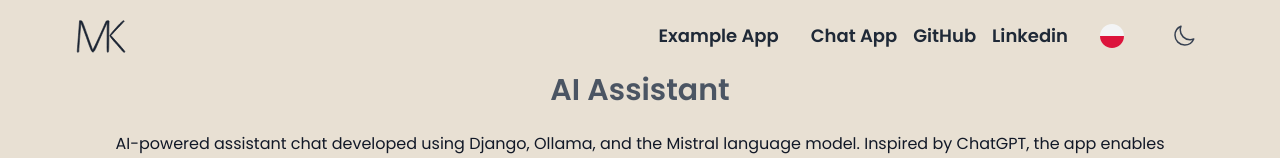
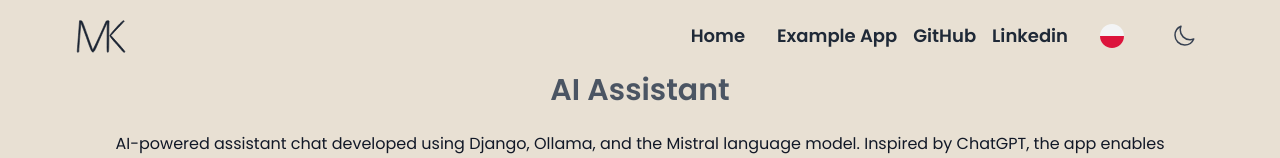
Before and after one commit to Karlos97/my-skills-overview, a React (Vite) app in the folder frontend/: page /chat in a window 1280 px wide. Shown: the top 158 px of the page. Built offline with nearby package versions, Linux system fonts and the light colour scheme.

Commit message:
Update visibility of the buttons

```diff
--- a/frontend/src/components/organisms/ChatForm/ChatForm.tsx
+++ b/frontend/src/components/organisms/ChatForm/ChatForm.tsx
@@ -33,7 +33,7 @@ const ChatForm = ({ onSend, loading }: ChatFormProps) => {
     >
       <div className="flex-grow">
         <Input
-          label={'Chat message'}
+          label={t('chat.chatLabel')}
           placeholder={t('chat.placeholder')}
           {...register('prompt')}
           error={errors.prompt}
--- a/frontend/src/components/organisms/Header/Header.tsx
+++ b/frontend/src/components/organisms/Header/Header.tsx
@@ -11,8 +11,6 @@ const Header = () => {
   const location = useLocation();
   const { t } = useTranslation();
 
-  const isSimpleAppPath = location.pathname === '/simple-app';
-
   return (
     <header className="sticky top-0 z-10 p-1 bg-custom-beige-500 dark:bg-custom-dark-500 transition-colors">
       <div className="flex justify-between items-center">
@@ -20,20 +18,23 @@ const Header = () => {
           <Logo />
         </Link>
         <nav className="flex items-center space-x-2 md:space-x-4 text-sm sm:text-base md:text-lg">
-          {isSimpleAppPath ? (
+          {location.pathname !== '/' && (
             <LinkButton to="/">
               <span className="hidden sm:inline">{t('header.home')}</span>
               <span className="sm:hidden">{t('header.homeShort')}</span>
             </LinkButton>
-          ) : (
+          )}
+          {location.pathname !== '/simple-app' && (
             <LinkButton to="/simple-app?page=1&recordsPerPage=10">
               <span className="hidden sm:inline">{t('header.exampleApp')}</span>
               <span className="sm:hidden">{t('header.exampleAppShort')}</span>
             </LinkButton>
           )}
-          <LinkButton to="/chat">
-            <span className="hidden sm:inline">{t('header.chat')}</span>
-          </LinkButton>
+          {location.pathname !== '/chat' && (
+            <LinkButton to="/chat">
+              <span className="inline">{t('header.chat')}</span>
+            </LinkButton>
+          )}
           <Link href="https://github.com/Karlos97">
             <span className="hidden sm:inline">GitHub</span>
             <span className="sm:hidden">Git</span>
--- a/frontend/src/i18n/en.json
+++ b/frontend/src/i18n/en.json
@@ -4,7 +4,7 @@
     "exampleApp": "Example App",
     "homeShort": "Home",
     "exampleAppShort": "App",
-    "chat": "Chat App"
+    "chat": "Chat"
   },
   "recordsTable": {
     "header": "Records Table",
@@ -108,6 +108,7 @@
     "header": "AI Assistant",
     "description": "AI-powered assistant chat developed using Django, Ollama, and the Mistral language model. Inspired by ChatGPT, the app enables interactive and intuitive conversations with users, providing intelligent and context-aware responses. It combines a robust backend framework with state-of-the-art natural language processing technology to deliver a seamless and engaging user experience.",
     "placeholder": "Type your prompt...",
+    "chatLabel": "Chat message",
     "send": "Send",
     "assistant": "Assistant",
     "user": "You"
--- a/frontend/src/i18n/pl.json
+++ b/frontend/src/i18n/pl.json
@@ -4,7 +4,7 @@
     "exampleApp": "Przykładowa Aplikacja",
     "homeShort": "Start",
     "exampleAppShort": "App",
-    "chat": "Chat App"
+    "chat": "Chat"
   },
   "recordsTable": {
     "header": "Tablica wpisów",
@@ -107,6 +107,7 @@
     "header": "Asystent AI",
     "description": "Aplikacja ponizej to czat zasilony sztuczną inteligencją, opracowana z wykorzystaniem Django, Ollama i modelu językowego Mistral. Zainspirowana Chatem GPT, aplikacja umożliwia interaktywne i intuicyjne rozmowy z użytkownikami, oferując inteligentne i kontekstowo świadome odpowiedzi. Łączy solidne zaplecze technologiczne z najnowocześniejszą technologią przetwarzania języka naturalnego, zapewniając płynne i angażujące doświadczenie użytkownika.",
     "placeholder": "Zadaj pytanie...",
+    "chatLabel": "Wiadomość",
     "send": "Wyślij",
     "assistant": "Asystent",
     "user": "Ty"
```
